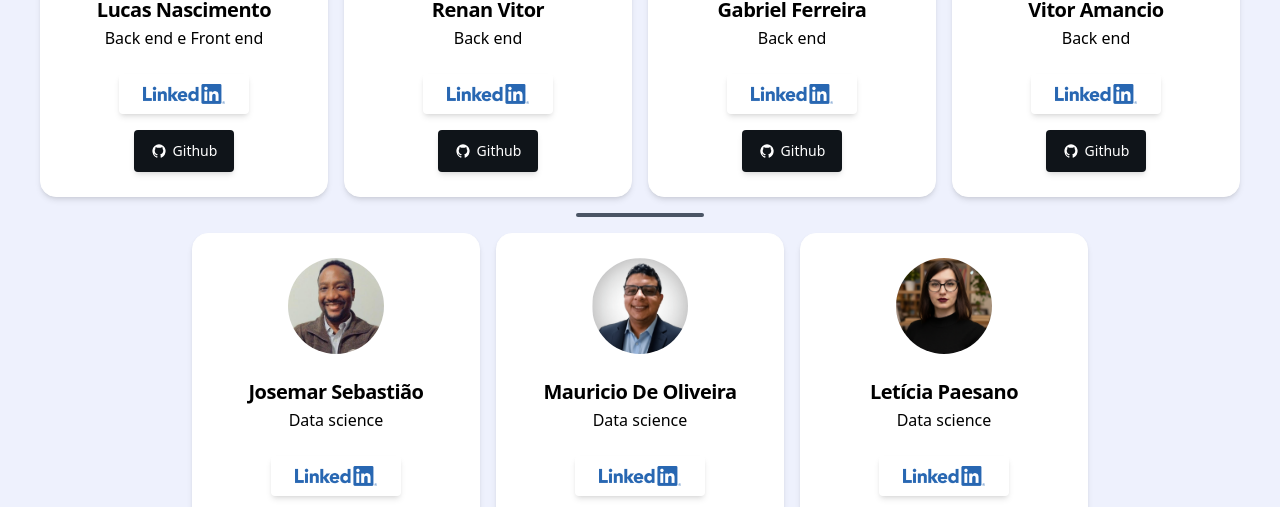
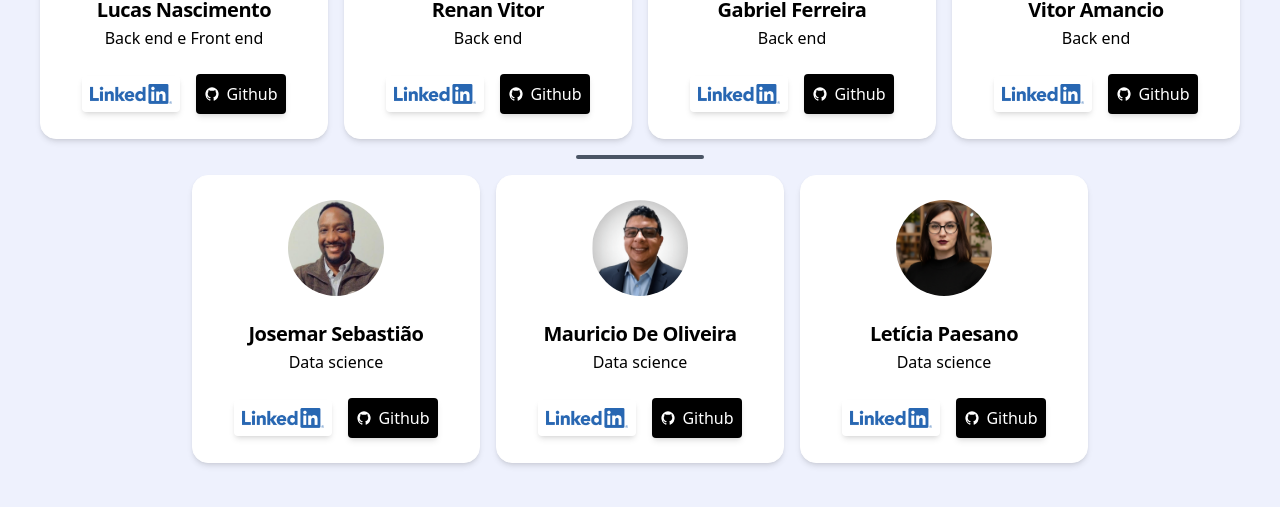
Before and after one commit to lucasns06/churninsight-frontend, a React (Vite) app: page /membros in a window 1280 px wide. Shown: the part 293-800 px from the top of the page. Built offline with nearby package versions, Linux system fonts and the light colour scheme; no server answers.

Commit message:
refactor: design de card dos membros

```diff
--- a/src/pages/Membros.tsx
+++ b/src/pages/Membros.tsx
@@ -1,9 +1,9 @@
 import { cardsBack, cardsData } from '../constants/dadosMembros';
 
-const Membros = () =>{
+const Membros = () => {
     return (
         <div className="tela sm:h-auto  pb-4 py-2">
-                <h1 className="text-4xl text-center my-4">Nossa Equipe</h1>
+            <h1 className="text-4xl text-center my-4">Nossa Equipe</h1>
             <div className="flex flex-wrap justify-center gap-4">
                 {cardsBack.map((cards) => (
                     <div key={cards.id} className="bg-white relative bg-neutral-primary-soft max-w-2xs w-full p-6 rounded-2xl shadow-md border border-white hover:-translate-y-2 hover:border-blue-500/50 hover:shadow-xl transition-all">
@@ -11,20 +11,20 @@ const Membros = () =>{
                             <img className="w-24 h-24 mb-6 rounded-full" src={cards.fotoUrl} alt="person" />
                             <h5 className="mb-0.5 text-xl font-semibold tracking-tight text-heading">{cards.nome}</h5>
                             <span className="text-md">{cards.cargo}</span>
-                            <div className="flex flex-col items-center mt-4 md:mt-6 gap-4">
+                            <div className="flex items-center mt-4 md:mt-6 gap-4">
                                 <a href={cards.linkedin} target="_blank" rel="noopener noreferrer">
                                     <button
                                         type="button"
                                         data-twe-ripple-init
                                         data-twe-ripple-color="light"
-                                        className="inline-block hover:cursor-pointer rounded px-6 py-2.5 text-xs font-medium uppercase leading-normal text-white shadow-md transition duration-150 ease-in-out hover:shadow-lg focus:shadow-lg focus:outline-none focus:ring-0 active:shadow-lg">
+                                        className="inline-block hover:cursor-pointer rounded p-2  text-white shadow-md transition duration-150 ease-in-out hover:shadow-lg focus:shadow-lg focus:outline-none focus:ring-0 active:shadow-lg">
                                         <span className="[&>svg]:h-4 [&>svg]:w-4 font-bold hover:cursor-pointer">
                                             <img src={"linkedin.png"} className="h-5" />
                                         </span>
                                     </button>
                                 </a>
                                 <a href={cards.github} target="_blank" rel="noopener noreferrer">
-                                    <button type="button" className="hover:cursor-pointer rounded text-white bg-[#0f1419] hover:bg-[#0f1419]/90 focus:ring-[#0f1419]/50 box-border border border-transparent font-medium leading-5 rounded-base text-sm px-4 py-2.5 text-center inline-flex items-center dark:hover:bg-[#24292F] dark:focus:ring-[#24292F]/55 shadow-md transition duration-150 ease-in-out hover:shadow-lg focus:shadow-lg focus:outline-none focus:ring-0 active:shadow-lg">
+                                    <button type="button" className="flex items-center hover:cursor-pointer rounded p-2 text-base font-medium leading-normal bg-black text-white shadow-md transition duration-150 ease-in-out hover:shadow-lg focus:shadow-lg focus:outline-none focus:ring-0 active:shadow-lg">
                                         <svg className="w-4 h-4 me-1.5" aria-hidden="true" xmlns="http://www.w3.org/2000/svg" width="24" height="24" fill="currentColor" viewBox="0 0 24 24"><path fill-rule="evenodd" d="M12.006 2a9.847 9.847 0 0 0-6.484 2.44 10.32 10.32 0 0 0-3.393 6.17 10.48 10.48 0 0 0 1.317 6.955 10.045 10.045 0 0 0 5.4 4.418c.504.095.683-.223.683-.494 0-.245-.01-1.052-.014-1.908-2.78.62-3.366-1.21-3.366-1.21a2.711 2.711 0 0 0-1.11-1.5c-.907-.637.07-.621.07-.621.317.044.62.163.885.346.266.183.487.426.647.71.135.253.318.476.538.655a2.079 2.079 0 0 0 2.37.196c.045-.52.27-1.006.635-1.37-2.219-.259-4.554-1.138-4.554-5.07a4.022 4.022 0 0 1 1.031-2.75 3.77 3.77 0 0 1 .096-2.713s.839-.275 2.749 1.05a9.26 9.26 0 0 1 5.004 0c1.906-1.325 2.74-1.05 2.74-1.05.37.858.406 1.828.101 2.713a4.017 4.017 0 0 1 1.029 2.75c0 3.939-2.339 4.805-4.564 5.058a2.471 2.471 0 0 1 .679 1.897c0 1.372-.012 2.477-.012 2.814 0 .272.18.592.687.492a10.05 10.05 0 0 0 5.388-4.421 10.473 10.473 0 0 0 1.313-6.948 10.32 10.32 0 0 0-3.39-6.165A9.847 9.847 0 0 0 12.007 2Z" clip-rule="evenodd" /></svg>
                                         Github
                                     </button>
@@ -34,9 +34,9 @@ const Membros = () =>{
                     </div>
                 ))}
             </div>
-                <div className="w-full flex justify-center my-4">
-                    <div className="w-32 h-1 bg-gray-600 rounded-4xl"></div>
-                </div>
+            <div className="w-full flex justify-center my-4">
+                <div className="w-32 h-1 bg-gray-600 rounded-4xl"></div>
+            </div>
             <div className="flex flex-wrap justify-center gap-4">
                 {cardsData.map((cards) => (
                     <div key={cards.id} className="bg-white relative bg-neutral-primary-soft max-w-2xs w-full p-6 rounded-2xl shadow-md border border-white hover:-translate-y-2 hover:border-blue-500/50 hover:shadow-xl transition-all">
@@ -44,20 +44,20 @@ const Membros = () =>{
                             <img className="w-24 h-24 mb-6 rounded-full" src={cards.fotoUrl} alt="person" />
                             <h5 className="mb-0.5 text-xl font-semibold tracking-tight text-heading">{cards.nome}</h5>
                             <span className="text-md">{cards.cargo}</span>
-                            <div className="flex flex-col items-center mt-4 md:mt-6 gap-4">
+                            <div className="flex items-center mt-4 md:mt-6 gap-4">
                                 <a href={cards.linkedin} target="_blank" rel="noopener noreferrer">
                                     <button
                                         type="button"
                                         data-twe-ripple-init
                                         data-twe-ripple-color="light"
-                                        className="inline-block hover:cursor-pointer rounded px-6 py-2.5 text-xs font-medium uppercase leading-normal text-white shadow-md transition duration-150 ease-in-out hover:shadow-lg focus:shadow-lg focus:outline-none focus:ring-0 active:shadow-lg">
+                                        className="inline-block hover:cursor-pointer rounded p-2  text-white shadow-md transition duration-150 ease-in-out hover:shadow-lg focus:shadow-lg focus:outline-none focus:ring-0 active:shadow-lg">
                                         <span className="[&>svg]:h-4 [&>svg]:w-4 font-bold hover:cursor-pointer">
                                             <img src={"linkedin.png"} className="h-5" />
                                         </span>
                                     </button>
                                 </a>
                                 <a href={cards.github} target="_blank" rel="noopener noreferrer">
-                                    <button type="button" className="hover:cursor-pointer rounded text-white bg-[#0f1419] hover:bg-[#0f1419]/90 focus:ring-[#0f1419]/50 box-border border border-transparent font-medium leading-5 rounded-base text-sm px-4 py-2.5 text-center inline-flex items-center dark:hover:bg-[#24292F] dark:focus:ring-[#24292F]/55 shadow-md transition duration-150 ease-in-out hover:shadow-lg focus:shadow-lg focus:outline-none focus:ring-0 active:shadow-lg">
+                                    <button type="button" className="flex items-center hover:cursor-pointer rounded p-2 text-base font-medium leading-normal bg-black text-white shadow-md transition duration-150 ease-in-out hover:shadow-lg focus:shadow-lg focus:outline-none focus:ring-0 active:shadow-lg">
                                         <svg className="w-4 h-4 me-1.5" aria-hidden="true" xmlns="http://www.w3.org/2000/svg" width="24" height="24" fill="currentColor" viewBox="0 0 24 24"><path fill-rule="evenodd" d="M12.006 2a9.847 9.847 0 0 0-6.484 2.44 10.32 10.32 0 0 0-3.393 6.17 10.48 10.48 0 0 0 1.317 6.955 10.045 10.045 0 0 0 5.4 4.418c.504.095.683-.223.683-.494 0-.245-.01-1.052-.014-1.908-2.78.62-3.366-1.21-3.366-1.21a2.711 2.711 0 0 0-1.11-1.5c-.907-.637.07-.621.07-.621.317.044.62.163.885.346.266.183.487.426.647.71.135.253.318.476.538.655a2.079 2.079 0 0 0 2.37.196c.045-.52.27-1.006.635-1.37-2.219-.259-4.554-1.138-4.554-5.07a4.022 4.022 0 0 1 1.031-2.75 3.77 3.77 0 0 1 .096-2.713s.839-.275 2.749 1.05a9.26 9.26 0 0 1 5.004 0c1.906-1.325 2.74-1.05 2.74-1.05.37.858.406 1.828.101 2.713a4.017 4.017 0 0 1 1.029 2.75c0 3.939-2.339 4.805-4.564 5.058a2.471 2.471 0 0 1 .679 1.897c0 1.372-.012 2.477-.012 2.814 0 .272.18.592.687.492a10.05 10.05 0 0 0 5.388-4.421 10.473 10.473 0 0 0 1.313-6.948 10.32 10.32 0 0 0-3.39-6.165A9.847 9.847 0 0 0 12.007 2Z" clip-rule="evenodd" /></svg>
                                         Github
                                     </button>
```
